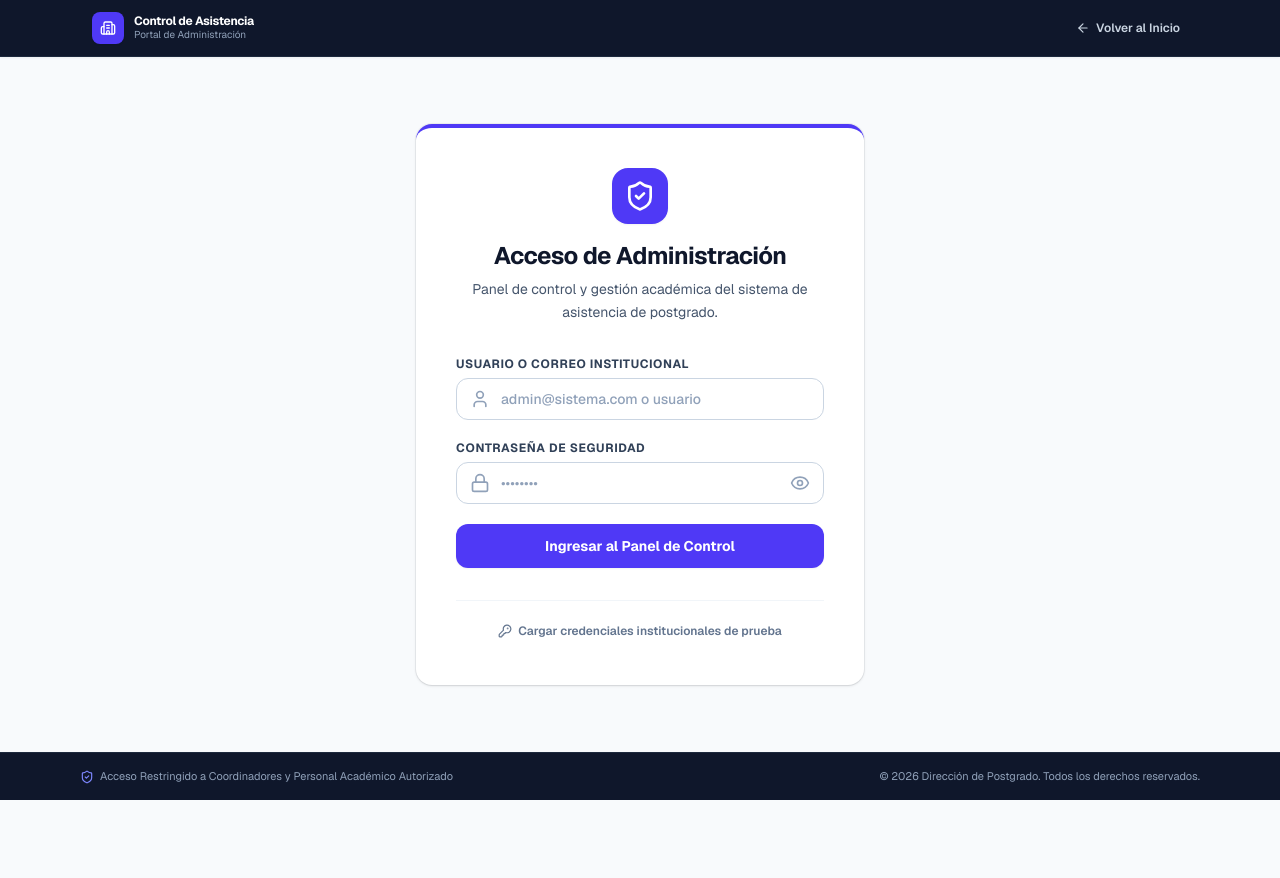
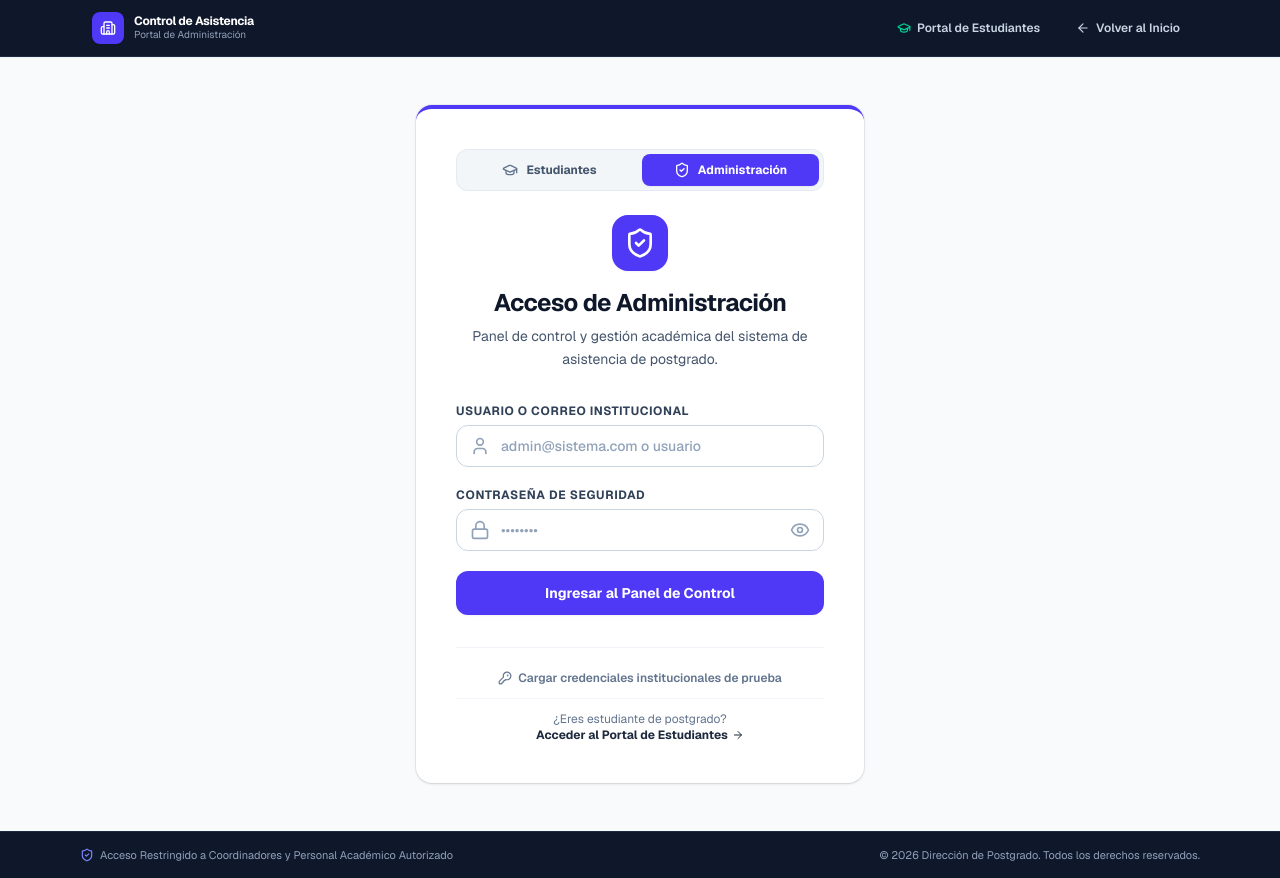
Before and after one commit to FernandoCossio/proyecto-iac-final, a Next.js app in the folder frontend/: page /admin/login in a window 1280 px wide. Before the commit the page ends 800 px from the top, so only its background shows below. Built offline with nearby package versions, Linux system fonts and the light colour scheme; no server answers.

Commit message:
feat(auth): integrar navegacion bidireccional entre login de administrador y estudiantes

```diff
--- a/frontend/src/app/(estudiante)/(authenticated)/historial/page.tsx
+++ b/frontend/src/app/(estudiante)/(authenticated)/historial/page.tsx
@@ -27,7 +27,7 @@ export default function HistorialPage() {
             Historial de Asistencias
           </h1>
           <p className="text-xs sm:text-sm text-slate-500 mt-0.5">
-            {moduleName} • Auditoría de presencias, inasistencias y regularidad reglamentaria.
+            {moduleName}
           </p>
         </div>
 
--- a/frontend/src/app/(estudiante)/login/page.tsx
+++ b/frontend/src/app/(estudiante)/login/page.tsx
@@ -32,6 +32,15 @@ export default function StudentLoginPage() {
             </div>
           </Link>
 
+          <div className="flex items-center gap-2 sm:gap-3">
+            <Link
+              href="/admin/login"
+              className="hidden sm:inline-flex items-center gap-1.5 text-xs font-semibold text-slate-300 hover:text-white px-3 py-1.5 rounded-lg hover:bg-slate-800 transition-colors cursor-pointer"
+            >
+              <ShieldCheck className="w-3.5 h-3.5 text-indigo-400" />
+              <span>Acceso Administrativo</span>
+            </Link>
+
             <Link
               href="/"
               className="inline-flex items-center gap-1.5 text-xs font-semibold text-slate-300 hover:text-white px-3 py-1.5 rounded-lg hover:bg-slate-800 transition-colors cursor-pointer"
@@ -39,6 +48,7 @@ export default function StudentLoginPage() {
               <ArrowLeft className="w-3.5 h-3.5" />
               <span>Volver al Inicio</span>
             </Link>
+          </div>
         </div>
       </header>
 
--- a/frontend/src/app/admin/login/page.tsx
+++ b/frontend/src/app/admin/login/page.tsx
@@ -1,7 +1,7 @@
 import { Metadata } from 'next';
 import Link from 'next/link';
 import AdminLoginForm from '@/features/auth/components/AdminLoginForm';
-import { Building2, ArrowLeft, ShieldCheck } from 'lucide-react';
+import { Building2, ArrowLeft, ShieldCheck, GraduationCap } from 'lucide-react';
 
 export const metadata: Metadata = {
   title: 'Acceso Administrativo | Sistema de Control de Asistencia',
@@ -32,6 +32,15 @@ export default function AdminLoginPage() {
             </div>
           </Link>
 
+          <div className="flex items-center gap-2 sm:gap-3">
+            <Link
+              href="/login"
+              className="hidden sm:inline-flex items-center gap-1.5 text-xs font-semibold text-slate-300 hover:text-white px-3 py-1.5 rounded-lg hover:bg-slate-800 transition-colors cursor-pointer"
+            >
+              <GraduationCap className="w-3.5 h-3.5 text-emerald-400" />
+              <span>Portal de Estudiantes</span>
+            </Link>
+
             <Link
               href="/"
               className="inline-flex items-center gap-1.5 text-xs font-semibold text-slate-300 hover:text-white px-3 py-1.5 rounded-lg hover:bg-slate-800 transition-colors cursor-pointer"
@@ -39,6 +48,7 @@ export default function AdminLoginPage() {
               <ArrowLeft className="w-3.5 h-3.5" />
               <span>Volver al Inicio</span>
             </Link>
+          </div>
         </div>
       </header>
 
--- a/frontend/src/features/auth/components/AdminLoginForm.tsx
+++ b/frontend/src/features/auth/components/AdminLoginForm.tsx
@@ -1,8 +1,10 @@
 'use client';
 
 import React, { useState } from 'react';
+import Link from 'next/link';
 import { useRouter } from 'next/navigation';
 import { authService } from '../services/auth.service';
+import { AuthRoleSwitcher } from './AuthRoleSwitcher';
 import {
   ShieldCheck,
   User,
@@ -13,6 +15,7 @@ import {
   CheckCircle2,
   Loader2,
   KeyRound,
+  ArrowRight,
 } from 'lucide-react';
 
 export default function AdminLoginForm() {
@@ -78,6 +81,9 @@ export default function AdminLoginForm() {
 
   return (
     <div className="w-full max-w-md bg-white shadow-sm ring-1 ring-slate-900/5 rounded-2xl border-t-4 border-t-indigo-600 p-8 sm:p-10 transition-all">
+      {/* 1. Selector de Rol Segmentado */}
+      <AuthRoleSwitcher activeRole="ADMIN" />
+
       {/* Encabezado y Emblema Institucional */}
       <div className="flex flex-col items-center mb-8">
         <div className="w-14 h-14 bg-indigo-600 rounded-2xl flex items-center justify-center text-white shadow-xs mb-4">
@@ -200,8 +206,8 @@ export default function AdminLoginForm() {
         </button>
       </form>
 
-      {/* Acceso de Demostración Rápida */}
-      <div className="mt-8 pt-5 border-t border-slate-100 text-center">
+      {/* Acceso de Demostración Rápida y Cambio de Rol */}
+      <div className="mt-8 pt-5 border-t border-slate-100 text-center space-y-3">
         <button
           type="button"
           onClick={handleUseDemo}
@@ -210,6 +216,19 @@ export default function AdminLoginForm() {
           <KeyRound className="w-3.5 h-3.5" />
           <span>Cargar credenciales institucionales de prueba</span>
         </button>
+
+        <div className="pt-3 border-t border-slate-100">
+          <p className="text-xs text-slate-500">
+            ¿Eres estudiante de postgrado?{' '}
+            <Link
+              href="/login"
+              className="font-bold text-slate-800 hover:text-emerald-700 transition-colors inline-flex items-center gap-1 cursor-pointer"
+            >
+              <span>Acceder al Portal de Estudiantes</span>
+              <ArrowRight className="w-3 h-3" />
+            </Link>
+          </p>
+        </div>
       </div>
     </div>
   );
--- /dev/null
+++ b/frontend/src/features/auth/components/AuthRoleSwitcher.tsx
@@ -0,0 +1,57 @@
+'use client';
+
+import React from 'react';
+import Link from 'next/link';
+import { GraduationCap, ShieldCheck } from 'lucide-react';
+
+export interface AuthRoleSwitcherProps {
+  activeRole: 'STUDENT' | 'ADMIN';
+  className?: string;
+}
+
+export function AuthRoleSwitcher({
+  activeRole,
+  className = '',
+}: AuthRoleSwitcherProps) {
+  const isStudent = activeRole === 'STUDENT';
+  const isAdmin = activeRole === 'ADMIN';
+
+  return (
+    <div
+      role="tablist"
+      aria-label="Seleccionar portal de acceso"
+      className={`p-1 bg-slate-100/90 rounded-xl border border-slate-200/80 flex items-center gap-1 w-full mb-6 select-none ${className}`}
+    >
+      {/* Pestaña: Estudiantes */}
+      <Link
+        href="/login"
+        role="tab"
+        aria-selected={isStudent}
+        className={`flex-1 flex items-center justify-center gap-2 py-2 px-3 rounded-lg text-xs font-bold transition-all cursor-pointer ${
+          isStudent
+            ? 'bg-emerald-600 text-white shadow-xs'
+            : 'text-slate-600 hover:text-slate-900 hover:bg-slate-200/70'
+        }`}
+      >
+        <GraduationCap className={`w-4 h-4 shrink-0 ${isStudent ? 'text-white' : 'text-slate-500'}`} />
+        <span>Estudiantes</span>
+      </Link>
+
+      {/* Pestaña: Administración */}
+      <Link
+        href="/admin/login"
+        role="tab"
+        aria-selected={isAdmin}
+        className={`flex-1 flex items-center justify-center gap-2 py-2 px-3 rounded-lg text-xs font-bold transition-all cursor-pointer ${
+          isAdmin
+            ? 'bg-indigo-600 text-white shadow-xs'
+            : 'text-slate-600 hover:text-slate-900 hover:bg-slate-200/70'
+        }`}
+      >
+        <ShieldCheck className={`w-4 h-4 shrink-0 ${isAdmin ? 'text-white' : 'text-slate-500'}`} />
+        <span>Administración</span>
+      </Link>
+    </div>
+  );
+}
+export default AuthRoleSwitcher;
--- a/frontend/src/features/auth/components/StudentLoginForm.tsx
+++ b/frontend/src/features/auth/components/StudentLoginForm.tsx
@@ -1,9 +1,11 @@
 'use client';
 
 import React, { useState } from 'react';
+import Link from 'next/link';
 import { useRouter } from 'next/navigation';
 import { useStudentAuth } from '../hooks/useStudentAuth';
 import { ApiClientError } from '../../../lib/api-client';
+import { AuthRoleSwitcher } from './AuthRoleSwitcher';
 import {
   GraduationCap,
   User,
@@ -75,6 +77,9 @@ export function StudentLoginForm() {
 
   return (
     <div className="w-full max-w-md bg-white shadow-sm ring-1 ring-slate-900/5 rounded-2xl border-t-4 border-t-emerald-600 p-8 sm:p-10 transition-all">
+      {/* 1. Selector de Rol Segmentado */}
+      <AuthRoleSwitcher activeRole="STUDENT" />
+
       {/* Encabezado y Emblema Institucional */}
       <div className="flex flex-col items-center mb-8">
         <div className="w-14 h-14 bg-emerald-600 rounded-2xl flex items-center justify-center text-white shadow-xs mb-4">
@@ -176,10 +181,23 @@ export function StudentLoginForm() {
         </button>
       </form>
 
-      <div className="mt-6 pt-4 border-t border-slate-100 space-y-2">
+      <div className="mt-6 pt-4 border-t border-slate-100 space-y-3">
         <div className="flex items-center gap-2 text-xs text-slate-500">
           <ShieldCheck className="w-4 h-4 text-emerald-600 shrink-0" />
           <span>Acceso sin contraseña mediante el padrón del módulo activo.</span>
+        </div>
+
+        <div className="pt-2 text-center border-t border-slate-100">
+          <p className="text-xs text-slate-500">
+            ¿Eres coordinador o personal administrativo?{' '}
+            <Link
+              href="/admin/login"
+              className="font-bold text-slate-800 hover:text-indigo-600 transition-colors inline-flex items-center gap-1 cursor-pointer"
+            >
+              <span>Acceder a Administración</span>
+              <ArrowRight className="w-3 h-3" />
+            </Link>
+          </p>
         </div>
       </div>
     </div>
```
Lines whose indentation alone changed are shown as unchanged.
